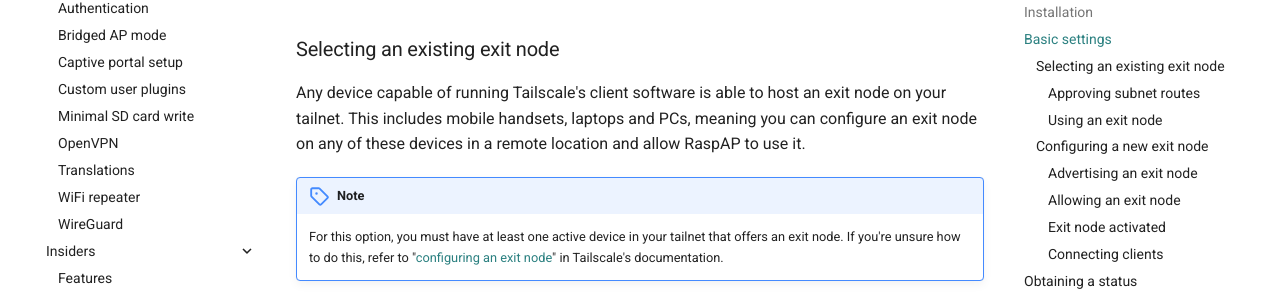
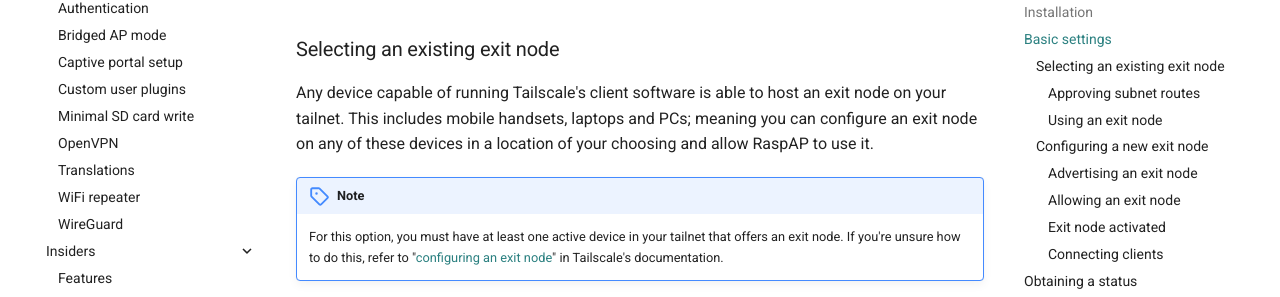
Before and after one commit to RaspAP/raspap-docs, an MkDocs documentation site: the page built from docs/tailscale.md, in a window 1280 px wide and 900 px high, scrolled down 2648 px. Shown: the part 177-474 px from the top of the window. Built offline with MkDocs 1.6.1 and Material for MkDocs 9.7.7, drawn with Linux system fonts in a browser that asks for light colours; comment, search, counter and statistics services are not loaded; some of the changed text lies outside the part shown.

Commit message:
Minor corrections

```diff
--- a/docs/tailscale.md
+++ b/docs/tailscale.md
@@ -39,7 +39,7 @@
 After you've logged in and connected your device to Tailscale, it will receive an IPv4 address within your tailnet (your private Tailscale network). At this stage, you may choose to create a new exit node or configure your device to use an existing one, as indicated above.
 
 ### Selecting an existing exit node
-Any device capable of running Tailscale's client software is able to host an exit node on your tailnet. This includes mobile handsets, laptops and PCs, meaning you can configure an exit node on any of these devices in a remote location and allow RaspAP to use it.
+Any device capable of running Tailscale's client software is able to host an exit node on your tailnet. This includes mobile handsets, laptops and PCs; meaning you can configure an exit node on any of these devices in a location of your choosing and allow RaspAP to use it.
 
 !!! note Note
     For this option, you must have at least one active device in your tailnet that offers an exit node. If you're unsure how to do this, refer to "[configuring an exit node](https://tailscale.com/kb/1103/exit-nodes#configure-an-exit-node)" in Tailscale's documentation.
```
Also changed, not shown: other parts of docs/tailscale.md (+1 -1 lines).
